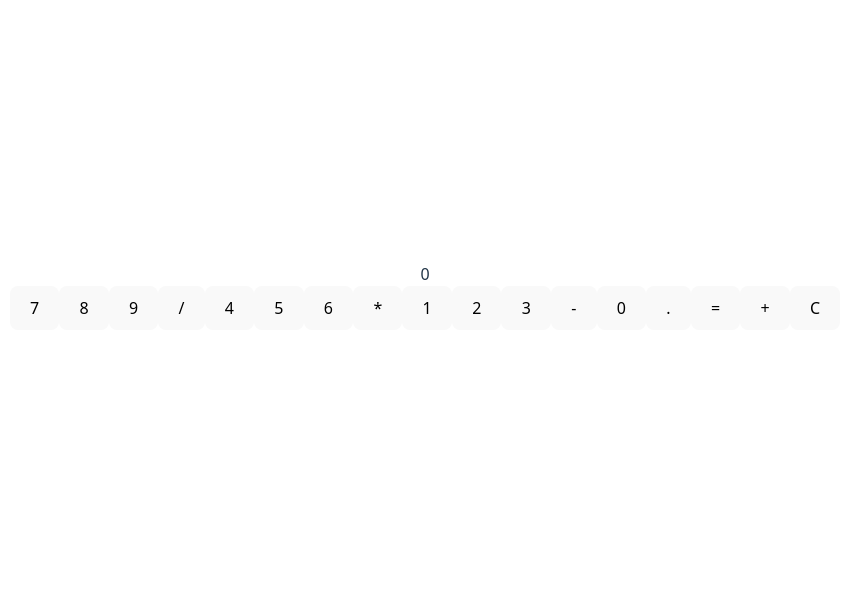
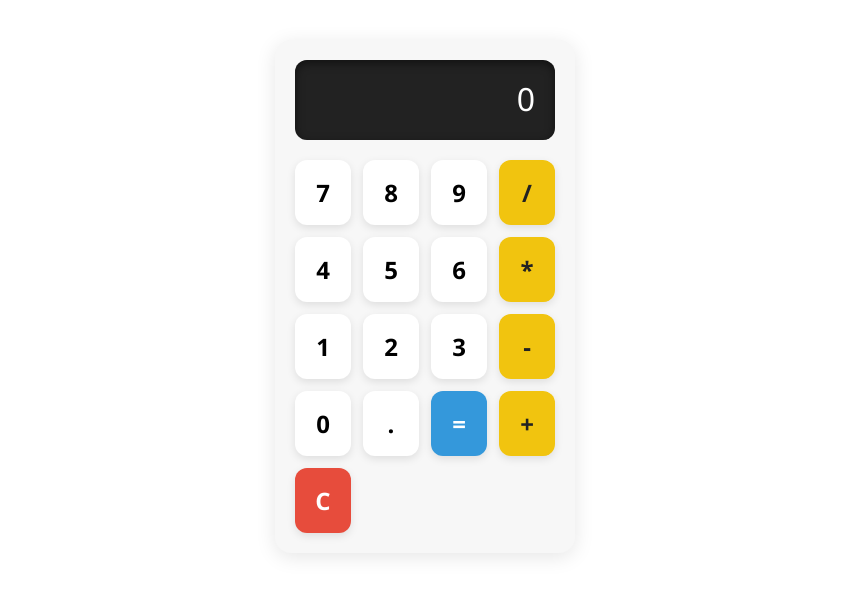
Before and after one commit to Ashank-Bansi/calculatrice-stage, a React (Vite) app: page / in a window 1280 px wide. Shown: the part 104-700 px from the top of the page, without its empty margins (215-1066 px from the left). Built offline with nearby package versions, Linux system fonts and the light colour scheme.

Commit message:
css de la calculatrice

```diff
--- a/src/components/Calculator.css
+++ b/src/components/Calculator.css
@@ -0,0 +1,67 @@
+.calculator {
+  max-width: 320px;
+  margin: 40px auto;
+  background: #f7f7f7;
+  border-radius: 16px;
+  padding: 20px;
+  box-shadow: 0 4px 20px rgb(0 0 0 / 0.1);
+  font-family: 'Segoe UI', Tahoma, Geneva, Verdana, sans-serif;
+}
+
+.display {
+  background-color: #222;
+  color: #fff;
+  font-size: 2rem;
+  padding: 15px 20px;
+  border-radius: 12px;
+  text-align: right;
+  box-shadow: inset 0 3px 10px rgb(0 0 0 / 0.5);
+  margin-bottom: 20px;
+  min-height: 50px;
+  user-select: none;
+  width: 220px;
+  max-width: 220px;
+  white-space: nowrap;
+  overflow-x: hidden;
+}
+
+.buttons {
+  display: grid;
+  grid-template-columns: repeat(4, 1fr);
+  gap: 12px;
+}
+
+button {
+  background-color: #fff;
+  border: none;
+  padding: 16px 0;
+  font-size: 1.5rem;
+  border-radius: 12px;
+  font-weight: bold;
+  box-shadow: 0 3px 8px rgb(0 0 0 / 0.1);
+  cursor: pointer;
+  transition: background-color 0.3s ease;
+}
+
+button:hover {
+  background-color: #eee;
+}
+
+button:active {
+  background-color: #ddd;
+}
+
+button.clear {
+  background-color: #e74c3c;
+  color: white;
+}
+
+button.equals {
+  background-color: #3498db;
+  color: white;
+}
+
+button.operator {
+  background-color: #f1c40f;
+  color: #222;
+}
```
